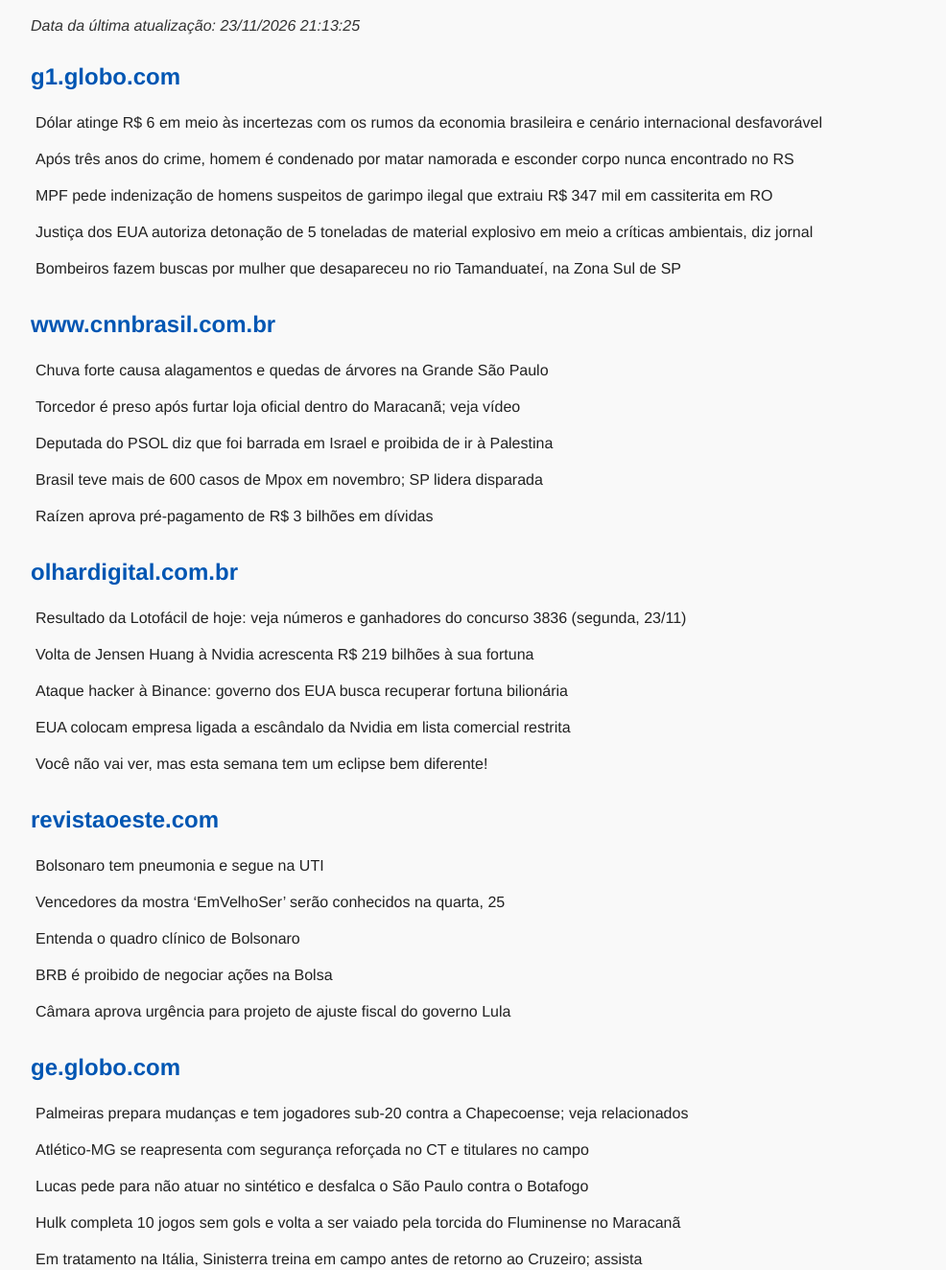
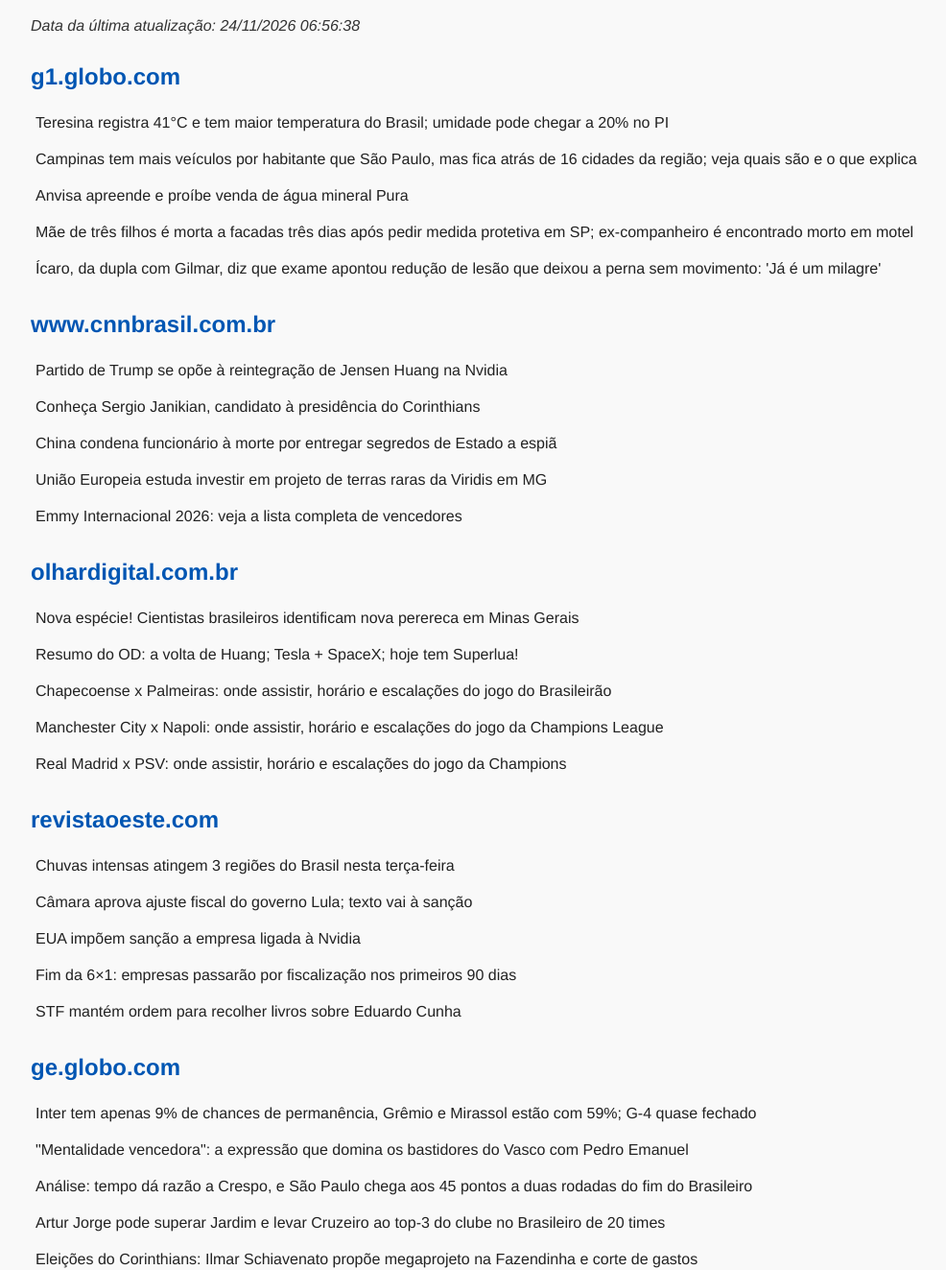
Before and after one commit to Reinaldopinheiro/reinaldopinheiro.github.io, a plain HTML site: page noticias/noticias.html in a window 1280 px wide. Shown: the part 92-1415 px from the top of the page at 96% size, without its empty margins (8-994 px from the left). Drawn offline with Linux system fonts and the light colour scheme.

Commit message:
Automação: Noticias RPC atualizadas

```diff
--- a/noticias/noticias.html
+++ b/noticias/noticias.html
@@ -13,46 +13,46 @@
 </style>
 </head><body>
 <h1>NOTICIAS RPC</h1>
-<p><em>Data da última atualização: 23/11/2026 21:13:25</em></p>
+<p><em>Data da última atualização: 24/11/2026 06:56:38</em></p>
 <h2>g1.globo.com</h2>
 <div class="noticias">
-<div class="noticia"><a href="https://g1.globo.com/jornal-nacional/noticia/2026/11/23/dolar-atinge-r-6-em-meio-as-incertezas-com-os-rumos-da-economia-brasileira-e-cenario-internacional-desfavoravel.ghtml" target="_blank">Dólar atinge R$ 6 em meio às incertezas com os rumos da economia brasileira e cenário internacional desfavorável</a></div>
-<div class="noticia"><a href="https://g1.globo.com/rs/rio-grande-do-sul/noticia/2026/11/23/crime-homem-condenado-matar-namorada-esconder-corpo-nunca-encontrado-rs.ghtml" target="_blank">Após três anos do crime, homem é condenado por matar namorada e esconder corpo nunca encontrado no RS</a></div>
-<div class="noticia"><a href="https://g1.globo.com/ro/rondonia/noticia/2026/11/23/mpf-pede-indenizacao-de-homens-suspeitos-de-garimpo-ilegal-que-extraiu-cassiterita-em-ro.ghtml" target="_blank">MPF pede indenização de homens suspeitos de garimpo ilegal que extraiu R$ 347 mil em cassiterita em RO</a></div>
-<div class="noticia"><a href="https://g1.globo.com/mundo/noticia/2026/11/23/justica-dos-eua-autoriza-detonacao-de-5-toneladas-de-material-explosivo-diz-jornal.ghtml" target="_blank">Justiça dos EUA autoriza detonação de 5 toneladas de material explosivo em meio a críticas ambientais, diz jornal</a></div>
-<div class="noticia"><a href="https://g1.globo.com/sp/sao-paulo/noticia/2026/11/23/bombeiros-fazem-buscas-por-mulher-que-teria-caido-no-rio-tamanduatei-na-zona-sul-de-sp.ghtml" target="_blank">Bombeiros fazem buscas por mulher que desapareceu no rio Tamanduateí, na Zona Sul de SP</a></div>
+<div class="noticia"><a href="https://g1.globo.com/pi/piaui/noticia/2026/11/24/teresina-maior-temperatura-do-brasil.ghtml" target="_blank">Teresina registra 41°C e tem maior temperatura do Brasil; umidade pode chegar a 20% no PI</a></div>
+<div class="noticia"><a href="https://g1.globo.com/sp/campinas-regiao/noticia/2026/11/24/campinas-tem-mais-veiculos-por-habitante-que-sao-paulo-mas-fica-atras-de-16-cidades-da-regiao-veja-quais-sao-e-o-que-explica.ghtml" target="_blank">Campinas tem mais veículos por habitante que São Paulo, mas fica atrás de 16 cidades da região; veja quais são e o que explica</a></div>
+<div class="noticia"><a href="https://g1.globo.com/saude/noticia/2026/11/24/anvisa-apreende-e-proibe-venda-de-agua-mineral-pura.ghtml" target="_blank">Anvisa apreende e proíbe venda de água mineral Pura</a></div>
+<div class="noticia"><a href="https://g1.globo.com/sp/sao-paulo/noticia/2026/11/24/mae-de-tres-filhos-e-morta-a-facadas-tres-dias-apos-pedir-medida-protetiva-em-sp-ex-companheiro-e-encontrado-morto-em-motel.ghtml" target="_blank">Mãe de três filhos é morta a facadas três dias após pedir medida protetiva em SP; ex-companheiro é encontrado morto em motel</a></div>
+<div class="noticia"><a href="https://g1.globo.com/go/goias/noticia/2026/11/24/icaro-da-dupla-com-gilmar-diz-que-exame-apontou-reducao-de-lesao-muscular-na-perna-ja-e-um-milagre.ghtml" target="_blank">Ícaro, da dupla com Gilmar, diz que exame apontou redução de lesão que deixou a perna sem movimento: 'Já é um milagre'</a></div>
 </div>
 <h2>www.cnnbrasil.com.br</h2>
 <div class="noticias">
-<div class="noticia"><a href="https://www.cnnbrasil.com.br/nacional/sudeste/sp/chuva-forte-causa-alagamentos-e-quedas-de-arvores-na-grande-sao-paulo/" target="_blank">Chuva forte causa alagamentos e quedas de árvores na Grande São Paulo</a></div>
-<div class="noticia"><a href="https://www.cnnbrasil.com.br/nacional/sudeste/rj/torcedor-e-preso-apos-furtar-loja-oficial-dentro-do-maracana-veja-video/" target="_blank">Torcedor é preso após furtar loja oficial dentro do Maracanã; veja vídeo</a></div>
-<div class="noticia"><a href="https://www.cnnbrasil.com.br/politica/deputada-do-psol-diz-que-foi-barrada-em-israel-e-proibida-de-ir-a-palestina/" target="_blank">Deputada do PSOL diz que foi barrada em Israel e proibida de ir à Palestina</a></div>
-<div class="noticia"><a href="https://www.cnnbrasil.com.br/nacional/brasil/brasil-teve-mais-de-600-casos-de-mpox-em-novembro-sp-lidera-disparada/" target="_blank">Brasil teve mais de 600 casos de Mpox em novembro; SP lidera disparada</a></div>
-<div class="noticia"><a href="https://www.cnnbrasil.com.br/agro/raizen-aprova-pre-pagamento-de-r-3-bilhoes-em-dividas/" target="_blank">Raízen aprova pré-pagamento de R$ 3 bilhões em dívidas</a></div>
+<div class="noticia"><a href="https://www.cnnbrasil.com.br/internacional/partido-de-trump-se-opoe-a-reintegracao-de-jensen-huang-na-nvidia/" target="_blank">Partido de Trump se opõe à reintegração de Jensen Huang na Nvidia</a></div>
+<div class="noticia"><a href="https://www.cnnbrasil.com.br/esportes/futebol/corinthians/conheca-sergio-janikian-candidato-a-presidencia-do-corinthians/" target="_blank">Conheça Sergio Janikian, candidato à presidência do Corinthians</a></div>
+<div class="noticia"><a href="https://www.cnnbrasil.com.br/internacional/china-condena-funcionario-a-morte-por-entregar-segredos-de-estado-a-espia/" target="_blank">China condena funcionário à morte por entregar segredos de Estado a espiã</a></div>
+<div class="noticia"><a href="https://www.cnnbrasil.com.br/infra/uniao-europeia-estuda-investir-em-projeto-de-terras-raras-da-viridis-em-mg/" target="_blank">União Europeia estuda investir em projeto de terras raras da Viridis em MG</a></div>
+<div class="noticia"><a href="https://www.cnnbrasil.com.br/pop/streaming/emmy-internacional-2026-veja-a-lista-completa-de-vencedores/" target="_blank">Emmy Internacional 2026: veja a lista completa de vencedores</a></div>
 </div>
 <h2>olhardigital.com.br</h2>
 <div class="noticias">
-<div class="noticia"><a href="https://olhardigital.com.br/2026/11/23/internet-e-redes-sociais/resultado-da-lotofacil-de-hoje-veja-numeros-e-ganhadores-do-concurso-3836-segunda-23-11/" target="_blank">Resultado da Lotofácil de hoje: veja números e ganhadores do concurso 3836 (segunda, 23/11)</a></div>
-<div class="noticia"><a href="https://olhardigital.com.br/2026/11/23/pro/volta-de-jensen-huang-a-nvidia-acrescentar-219-bilhoes-a-sua-fortuna/" target="_blank">Volta de Jensen Huang à Nvidia acrescenta R$ 219 bilhões à sua fortuna</a></div>
-<div class="noticia"><a href="https://olhardigital.com.br/2026/11/23/pro/ataque-hacker-a-binance-governo-dos-eua-busca-recuperar-fortuna-bilionaria/" target="_blank">Ataque hacker à Binance: governo dos EUA busca recuperar fortuna bilionária</a></div>
-<div class="noticia"><a href="https://olhardigital.com.br/2026/11/23/pro/eua-colocam-empresa-ligada-a-escandalo-da-nvidia-em-lista-comercial-restrita/" target="_blank">EUA colocam empresa ligada a escândalo da Nvidia em lista comercial restrita</a></div>
-<div class="noticia"><a href="https://olhardigital.com.br/2026/11/23/ciencia-e-espaco/voce-nao-vai-ver-mas-esta-semana-tem-um-eclipse-bem-diferente/" target="_blank">Você não vai ver, mas esta semana tem um eclipse bem diferente!</a></div>
+<div class="noticia"><a href="https://olhardigital.com.br/2026/11/24/ciencia-e-espaco/nova-especie-cientistas-brasileiros-identificam-nova-perereca-em-minas-gerais/" target="_blank">Nova espécie! Cientistas brasileiros identificam nova perereca em Minas Gerais</a></div>
+<div class="noticia"><a href="https://olhardigital.com.br/2026/11/24/pro/resumo-do-od-a-volta-de-huang-tesla-spacex-hoje-tem-superlua/" target="_blank">Resumo do OD: a volta de Huang; Tesla + SpaceX; hoje tem Superlua!</a></div>
+<div class="noticia"><a href="https://olhardigital.com.br/2026/11/24/internet-e-redes-sociais/chapecoense-x-palmeiras-onde-assistir-ao-jogo-do-brasileirao-2026/" target="_blank">Chapecoense x Palmeiras: onde assistir, horário e escalações do jogo do Brasileirão</a></div>
+<div class="noticia"><a href="https://olhardigital.com.br/2026/11/24/internet-e-redes-sociais/manchester-city-x-napoli-onde-assistir-ao-jogo-da-champions-league-2026-2027/" target="_blank">Manchester City x Napoli: onde assistir, horário e escalações do jogo da Champions League</a></div>
+<div class="noticia"><a href="https://olhardigital.com.br/2026/11/24/internet-e-redes-sociais/real-madrid-x-psv-onde-assistir-horario-e-escalacoes-do-jogo-da-champions/" target="_blank">Real Madrid x PSV: onde assistir, horário e escalações do jogo da Champions</a></div>
 </div>
 <h2>revistaoeste.com</h2>
 <div class="noticias">
-<div class="noticia"><a href="https://revistaoeste.com/politica/bolsonaro-tem-pneumonia-e-segue-na-uti/" target="_blank">Bolsonaro tem pneumonia e segue na UTI</a></div>
-<div class="noticia"><a href="https://revistaoeste.com/videos/oeste-cultura/vencedores-da-mostra-emvelhoser-serao-conhecidos-na-quarta-25/" target="_blank">Vencedores da mostra ‘EmVelhoSer’ serão conhecidos na quarta, 25</a></div>
-<div class="noticia"><a href="https://revistaoeste.com/politica/entenda-o-quadro-clinico-de-bolsonaro/" target="_blank">Entenda o quadro clínico de Bolsonaro</a></div>
-<div class="noticia"><a href="https://revistaoeste.com/economia/brb-e-proibido-de-negociar-acoes-na-bolsa/" target="_blank">BRB é proibido de negociar ações na Bolsa</a></div>
-<div class="noticia"><a href="https://revistaoeste.com/politica/camara-aprova-urgencia-do-ajuste-fiscal/" target="_blank">Câmara aprova urgência para projeto de ajuste fiscal do governo Lula</a></div>
+<div class="noticia"><a href="https://revistaoeste.com/brasil/chuvas-intensas-atingem-3-regioes-do-brasil-nesta-terca-feira/" target="_blank">Chuvas intensas atingem 3 regiões do Brasil nesta terça-feira</a></div>
+<div class="noticia"><a href="https://revistaoeste.com/politica/aprovacao-do-ajuste-fiscal-governo-lula/" target="_blank">Câmara aprova ajuste fiscal do governo Lula; texto vai à sanção</a></div>
+<div class="noticia"><a href="https://revistaoeste.com/mundo/eua-sancionam-empresa-ligada-a-nvidia/" target="_blank">EUA impõem sanção a empresa ligada à Nvidia</a></div>
+<div class="noticia"><a href="https://revistaoeste.com/politica/fim-da-6x1-empresas-passarao-por-fiscalizacao-nos-primeiros-90-dias/" target="_blank">Fim da 6×1: empresas passarão por fiscalização nos primeiros 90 dias</a></div>
+<div class="noticia"><a href="https://revistaoeste.com/politica/stf-mantem-ordem-para-recolher-livros-sobre-eduardo-cunha/" target="_blank">STF mantém ordem para recolher livros sobre Eduardo Cunha</a></div>
 </div>
 <h2>ge.globo.com</h2>
 <div class="noticias">
-<div class="noticia"><a href="https://ge.globo.com/futebol/times/palmeiras/noticia/2026/11/23/palmeiras-prepara-mudancas-e-tem-jogadores-sub-20-contra-a-chapecoense-veja-relacionados.ghtml" target="_blank">Palmeiras prepara mudanças e tem jogadores sub-20 contra a Chapecoense; veja relacionados</a></div>
-<div class="noticia"><a href="https://ge.globo.com/futebol/times/atletico-mg/noticia/2026/11/23/atletico-mg-se-reapresenta-com-seguranca-reforcada-no-ct-e-titulares-no-campo.ghtml" target="_blank">Atlético-MG se reapresenta com segurança reforçada no CT e titulares no campo</a></div>
-<div class="noticia"><a href="https://ge.globo.com/futebol/times/sao-paulo/noticia/2026/11/23/lucas-pede-para-nao-atuar-no-sintetico-e-desfalca-o-sao-paulo-contra-o-botafogo.ghtml" target="_blank">Lucas pede para não atuar no sintético e desfalca o São Paulo contra o Botafogo</a></div>
-<div class="noticia"><a href="https://ge.globo.com/futebol/times/fluminense/noticia/2026/11/23/hulk-completa-10-jogos-sem-gols-e-volta-a-ser-vaiado-pela-torcida-do-fluminense-no-maracana.ghtml" target="_blank">Hulk completa 10 jogos sem gols e volta a ser vaiado pela torcida do Fluminense no Maracanã</a></div>
-<div class="noticia"><a href="https://ge.globo.com/futebol/times/cruzeiro/noticia/2026/11/23/em-tratamento-na-italia-sinisterra-treina-em-campo-antes-de-retorno-ao-cruzeiro-assista.ghtml" target="_blank">Em tratamento na Itália, Sinisterra treina em campo antes de retorno ao Cruzeiro; assista</a></div>
+<div class="noticia"><a href="https://ge.globo.com/gato-mestre/noticia/2026/11/24/inter-tem-apenas-9percent-de-chances-de-permanencia-gremio-e-mirassol-estao-com-59percent-g-4-quase-fechado.ghtml" target="_blank">Inter tem apenas 9% de chances de permanência, Grêmio e Mirassol estão com 59%; G-4 quase fechado</a></div>
+<div class="noticia"><a href="https://ge.globo.com/futebol/times/vasco/noticia/2026/11/24/mentalidade-vencedora-a-expressao-que-domina-os-bastidores-do-vasco-com-pedro-emanuel.ghtml" target="_blank">"Mentalidade vencedora": a expressão que domina os bastidores do Vasco com Pedro Emanuel</a></div>
+<div class="noticia"><a href="https://ge.globo.com/futebol/times/sao-paulo/noticia/2026/11/24/analise-tempo-da-razao-a-crespo-e-sao-paulo-chega-aos-45-pontos-a-duas-rodadas-do-fim-do-brasileiro.ghtml" target="_blank">Análise: tempo dá razão a Crespo, e São Paulo chega aos 45 pontos a duas rodadas do fim do Brasileiro</a></div>
+<div class="noticia"><a href="https://ge.globo.com/futebol/times/cruzeiro/noticia/2026/11/24/artur-jorge-pode-superar-jardim-e-levar-cruzeiro-ao-top-3-do-clube-no-brasileiro-de-20-times.ghtml" target="_blank">Artur Jorge pode superar Jardim e levar Cruzeiro ao top-3 do clube no Brasileiro de 20 times</a></div>
+<div class="noticia"><a href="https://ge.globo.com/futebol/times/corinthians/noticia/2026/11/24/eleicoes-do-corinthians-ilmar-schiavenato-propoe-megaprojeto-na-fazendinha-e-corte-de-gastos.ghtml" target="_blank">Eleições do Corinthians: Ilmar Schiavenato propõe megaprojeto na Fazendinha e corte de gastos</a></div>
 </div>
 <footer>
   <p>© 2026 Copyright Reinaldo Pinheiro Consultoria com Gemini - Versão 5.5 (Script Automático)</p>
```
